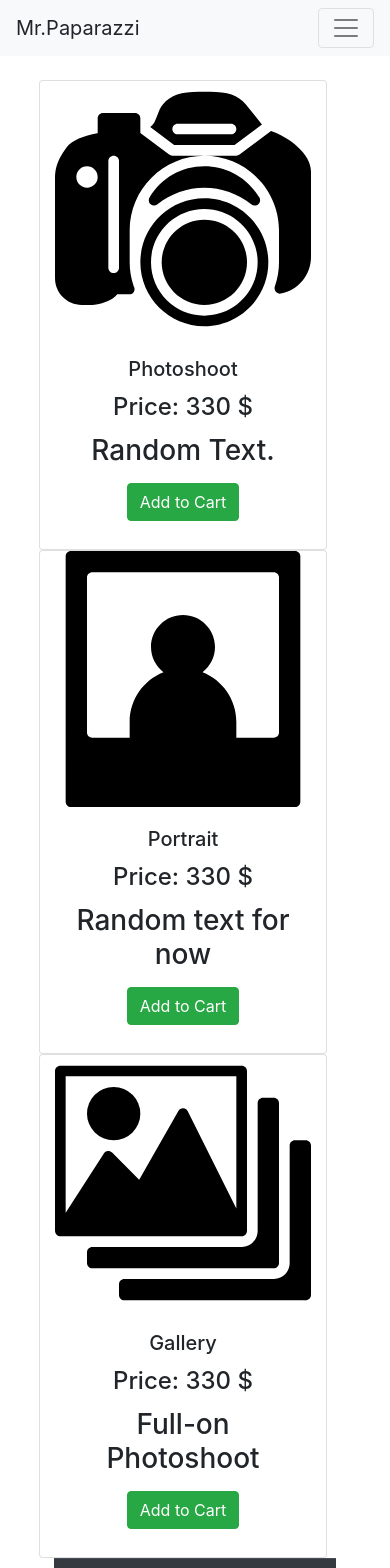
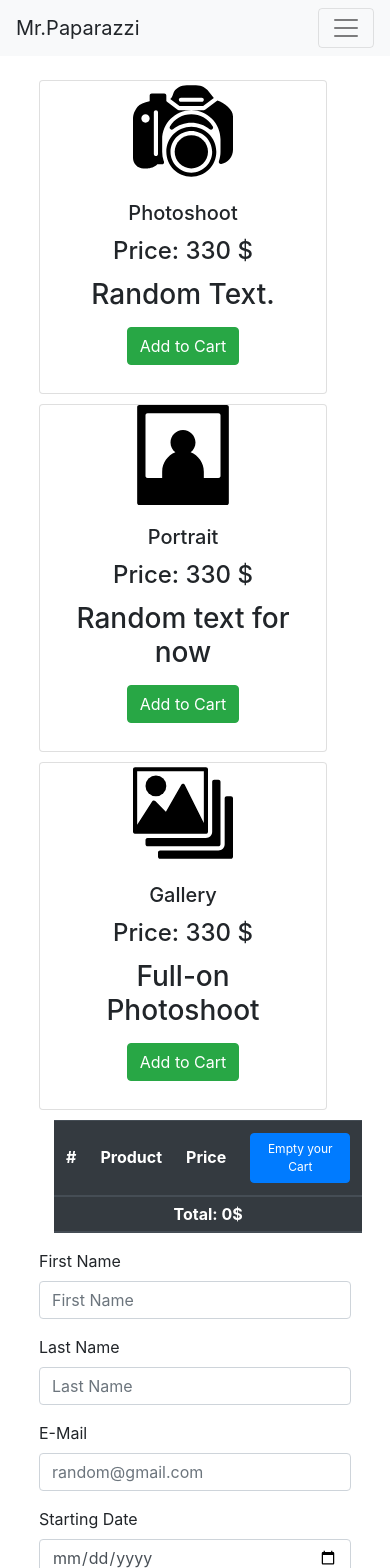
Before and after one commit to afanasev-anton/Photo_profile, an Angular app: page /app-service-page in a window 390 px wide. Shown: the top 1568 px of the page. Built offline with nearby package versions, Linux system fonts and the light colour scheme.

Commit message:
service done with styling responsive and functions

```diff
--- a/src/app/service-page/service-page.component.css
+++ b/src/app/service-page/service-page.component.css
@@ -0,0 +1,53 @@
+.shitem{
+ 	width: 100px;
+ 	height: 100px;
+}
+.posterimg{
+  	margin-left: auto;
+  	margin-right: auto;
+  	display: block;
+  	width: 200px;
+  	height: 200px;
+
+}
+.card{
+	text-align: center;
+	margin-bottom: 10px;
+}
+th, td{
+	margin: 0;
+	line-height: 30px;
+	vertical-align: baseline !important;
+}
+.plus{
+	background: transparent;
+	color: blue;
+	border: none;
+}
+.minus{
+	background: transparent;
+	color: blue;
+	border: none;
+}
+@media only screen and (max-width: 400px){
+		th, td{
+			line-height: 10px;
+			font-size: 1rem !important;
+		}
+		.posterimg{
+			width: 100px;
+			height: 100px;
+		}
+		.shitem{
+			height: 50px;
+			width: 50px;
+		}
+		.clearing{
+			font-size: 12px;
+			width: 100px;
+		}
+		.remove{
+			margin-top: 10px;
+			font-size: 12px;
+		}
+}
--- a/src/app/service-page/service-page.component.html
+++ b/src/app/service-page/service-page.component.html
@@ -1,13 +1,13 @@
 <navbar></navbar>
 <div id="content" class="container-fluid">
   	<div class="row m-4">
-    	<div class="card col-lg-3 col-md-5 col-sm-12 m-lg-5 m-md-4 mt-sm-2  text-center" style="width: 18rem;" *ngFor="let offers of offers ; index as offersId">
-      		<img class="card-img-top posterimg" src="assets/img/{{ offers.img }}" alt="Card Image">
+    	<div class="card col-lg-3 col-md-5 col-sm-12 m-lg-5 m-md-4 mt-sm-2  text-center" style="width: 18rem;" *ngFor="let offer of offers ; index as offersId">
+      		<img class="card-img-top posterimg" src="assets/img/{{ offer.img }}" alt="{{ offer.alt }}">
       	<div class="card-body">
-        	<h5 class="card-title">{{ offers.name }}</h5>
-        	<h4 class="card-title">Price: {{ offers.price }} $</h4>
-        	<h3>{{ offers.info}}</h3>
-        	<button class="btn btn-success m-2" (click)=" addtoCart(offers) ">Add to Cart</button>
+        	<h5 class="card-title">{{ offer.name }}</h5>
+        	<h4 class="card-title">Price: {{ offer.price }} $</h4>
+        	<h3>{{ offer.info}}</h3>
+        	<button class="btn btn-success m-2" (click)=" addtoCart(offer)">Add to Cart</button>
       	</div>
   	</div>
 
@@ -18,15 +18,15 @@
 		      <th scope="col">#</th>
 		      <th scope="col">Product</th>
 		      <th scope="col">Price</th>
-		      <th scope="col"><button class="btn btn-primary" (click)="clearCart()">Empty your Cart</button></th>
+		      <th scope="col"><button class="btn btn-primary clearing" (click)="clearCart()">Empty your Cart</button></th>
 		    </tr>
 		  </thead>
 		  <tbody>
 		  	<tr *ngFor="let product of items; index as i">
 		      <th scope="row"></th>
-		      <td><img class="" src="assets/img/{{ product.img }}" alt="{{product.alt}}">{{ product.name }}</td>
+		      <td><img class="shitem" src="assets/img/{{ product.img }}" alt="{{product.alt}}">{{ product.name }}</td>
 		      <td>{{ product.price }}$</td>
-		      <td>{{ product.qtty }}<button (click)="addMore(product)" class="plus ml-2"> ➕ </button> <button (click)="addLess(product,i)" class="minus ml-2"> ➖ </button><button class="btn btn-danger ml-2" (click)="removeItem(i)">Remove Product</button></td>
+		      <td>{{ product.qtty }}<button (click)="addMore(product)" class="plus ml-2"> ➕ </button> <button (click)="addLess(product,i)" class="minus ml-2"> ➖ </button><button class="btn btn-danger ml-2 remove" (click)="removeItem(i)">Remove Product</button></td>
 		    </tr>
 		  </tbody>
 	    <thead >
--- a/src/app/service-page/service-page.component.ts
+++ b/src/app/service-page/service-page.component.ts
@@ -21,29 +21,38 @@ info = new FormGroup({
 
   constructor() { }
 
+  addtoCart(offer){
+    if(offer.qtty == 0){
+      offer.qtty++;
+      this.items.push(offer);
+      console.log(this.items);
+    }else {
+      for(let item of this.items){
+        (item.name == offer.name) ? item.qtty++ : null ;
+        console.log(this.items);
+      }
+    }
+
+    };
+
 	removeItem(i){
+    this.items[i].qtty = 0;
   	this.items.splice(i,1);
+
 };
 	clearCart(){
   	this.items= [];
-  	return this.items;
+    for(let item of this.offers){item.qtty = 0}
+    console.log(this.offers);
 };
 	addMore(offers){
     offers.qtty ++;
 
   };
 
-  	addtoCart(offers){
-    if(offers.qtty == 0){
-      offers.qtty++;
-      this.items.push(offers);
-    }else {
-      for(let item of this.items){
-        (item.name == offers.name) ? item.qtty++ : null ;
-      }
-    }
-
-  	};
+    getItems(){
+    return this.items;
+    };
 
   	addLess(offers,i){
     if (offers.qtty ==1){
@@ -67,7 +76,8 @@ info = new FormGroup({
 
 
 
-  ngOnInit(): void {
+   ngOnInit() {
+    this.items = this.getItems();
   }
 
 }
```
